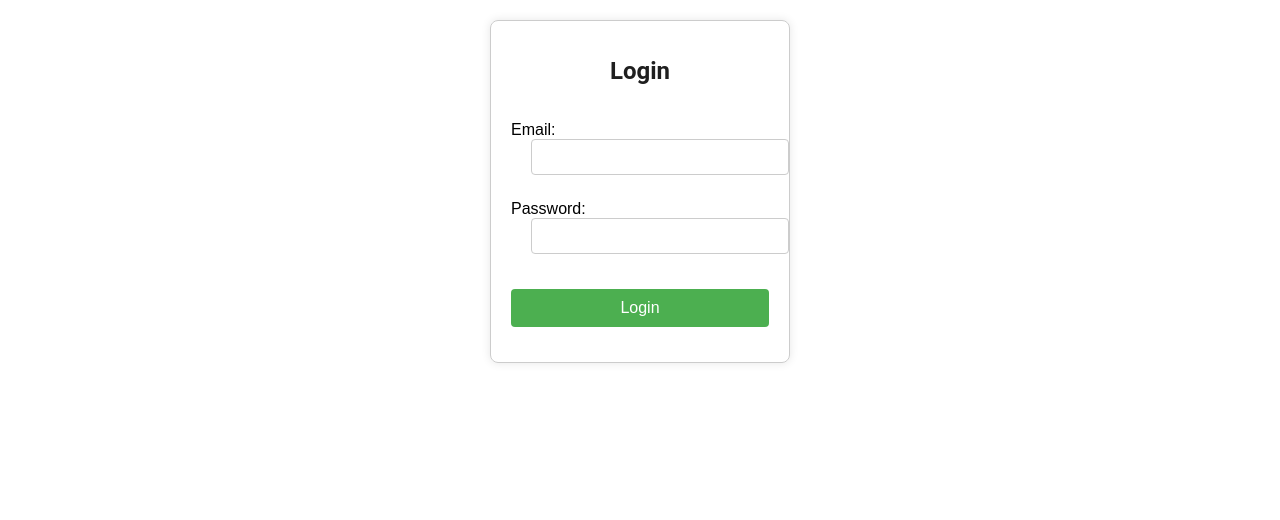
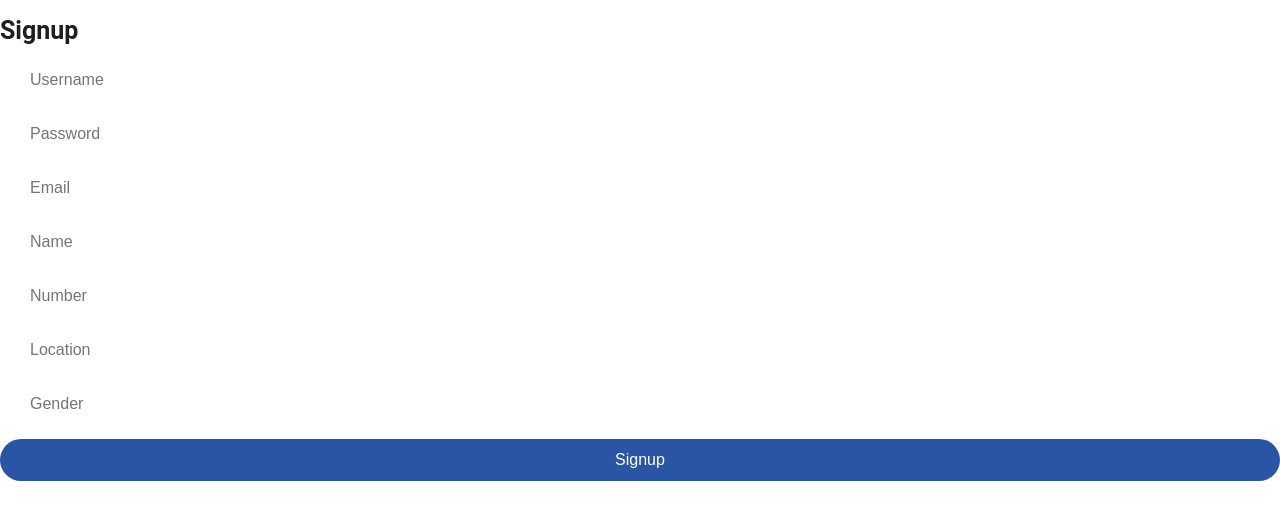
Before and after one commit to sujaypowar13/Bhaarat-Bus-V1, a React (Vite) app: page /signup in a window 1280 px wide. Shown: the top 520 px of the page. Built offline with nearby package versions, Linux system fonts and the light colour scheme.

Commit message:
sad frontend commit

```diff
--- a/src/App.jsx
+++ b/src/App.jsx
@@ -1,59 +1,23 @@
-/* eslint-disable no-unused-vars */
-import React from "react";
-import { BrowserRouter as Router, Route, Routes } from "react-router-dom";
-import Navbar from "./Components/Navbar/Navbar";
-import Login from "./Components/Login/Loginr";
-import Signup from "./Components/Login/Signup";
-import Home from "./Components/Home/Home";
-import MyAC from "./Components/Login/MyAccount";
-import { AuthProvider } from "../src/Components/Login/AuthContext";
-// import { BrowserRouter as Router, Route, Switch } from "react-router-dom";
-import Support from "./Components/Support/Support";
-import BookingForm from "./Components/BookingForm/BookingForm";
-import RegisterUserForm from "./Components/RegisterUserForm/RegisterUserForm";
-import BusReserve from "./Components/BusReserve/BusReserve";
-import SoonApp from "./Components/SoonApp/SoonApp";
-import Footer from "./Components/Footer/Footer";
-import Info from "./Components/Info/Info";
-import Test, { ConfirmationScreen } from "./Components/Test/Test";
-import UI from "./Components/UIX/UI";
-import SelectPlan from "./Components/SelectPlan/SelectPlan";
+import React from 'react';
+import { BrowserRouter as Router, Route, Routes } from 'react-router-dom'
+import Home from './Components/Home/Home';
+import Login from './Components/Login/Login';
+import Signup from './Components/Login/Signup';
+import Booking from './Components/BookingForm/BookingForm';
 
-const App = () => {
+function App() {
   return (
-    <AuthProvider>
-      <div>
-        {/* <Router>
-            <Route exact path="/profile" element={<ConfirmationScreen />} />
-        </Router> */}
-        {/* <Navbar />
-        <Home />
-        <Support />
-        <SoonApp />
-        <Footer /> */}
-         {/* <SelectPlan /> */}
+    <Router>
+      <div className="App">
         <Routes>
-        {/* <Route path="/" element={() => <h1>Home</h1>} /> */}
-        <Route path="/profile" element={<ConfirmationScreen />} />
-      </Routes>
-        <Login />
-        {/* <BusReserve /> */}
-        {/* <RegisterUserForm /> */}
-        {/* <Signup />
-        {/* {/*
-<Test />
-
-        <UI/>
-
-        <BookingForm />
-
-        <UserForm />
-        <Info />
-
-        <MyAC /> */}
+        <Route exact path="/" element={<Home/>} />
+          <Route exact path="/login" element={<Login/>} />
+          <Route exact path="/signup" element={<Signup/>} />
+          <Route exact path="/booking" element={<Booking/>} />
+        </Routes>
       </div>
-    </AuthProvider>
+    </Router>
   );
-};
+}
 
 export default App;
--- a/src/Components/Home/Home.jsx
+++ b/src/Components/Home/Home.jsx
@@ -3,9 +3,12 @@ import React from "react";
 //imported assets
 import video from "..//..//assets/vdo4.mp4";
 import bus from "..//../assets/bus4.png";
+import Navbar from '../Navbar/Navbar'
 
 const Home = () => {
   return (
+    <>
+    <Navbar/>
     <div className="home flex container">
       <div className="Section_Home">
         <div className="space">Bhaarat Bus</div>
@@ -23,6 +26,7 @@ const Home = () => {
         <img src={bus} className="plane" />
       </div>
     </div>
+    </>
   );
 };
 
--- a/src/Components/Login/Loginr.jsx
+++ /dev/null
@@ -1,64 +0,0 @@
-/* eslint-disable no-unused-vars */
-import React, { useState } from "react";
-import { useNavigate } from "react-router-dom";
-import { useAuth } from "./AuthContext";
-import axios from "axios";
-import "./LoginStyles.css";
-
-const Login = () => {
-  const { login } = useAuth();
-  const [user, setUser] = useState({})
-  console.log("🚀 ~ file: Loginr.jsx:11 ~ Login ~ user:", user)
-  const [email, setEmail] = useState("");
-  const [password, setPassword] = useState("");
-  const [loggedInUser, setLoggedInUser] = useState(false);
-
-  let navigate = useNavigate();
-
-  if (loggedInUser) {
-    navigate("/profile");
-  }
-  const handleLogin = async () => {
-    try {
-      const response = await axios.post("http://localhost:9000/api/login", {
-        email,
-        password,
-      });
-      setUser(response.data.data.user)
-      setLoggedInUser(response.data.success);
-    } catch (error) {
-      console.log("errrrrrrrrrr", error);
-    }
-    const user = { email, password };
-    login(user);
-  };
-
-  return (
-    <div className="login-container">
-      <h2 className="login-heading">Login</h2>
-      <label className="login-label">
-        Email:
-        <input
-          type="text"
-          value={email}
-          onChange={(e) => setEmail(e.target.value)}
-          className="login-input"
-        />
-      </label>
-      <label className="login-label">
-        Password:
-        <input
-          type="password"
-          value={password}
-          onChange={(e) => setPassword(e.target.value)}
-          className="login-input"
-        />
-      </label>
-      <button onClick={handleLogin} className="login-button">
-        Login
-      </button>
-    </div>
-  );
-};
-
-export default Login;
--- a/src/Components/Login/Signup.jsx
+++ b/src/Components/Login/Signup.jsx
@@ -1,58 +1,109 @@
-// eslint-disable-next-line no-unused-vars
-import React, { useState } from "react";
-import { useAuth } from "./AuthContext";
-import "./SignupStyles.css"; // Import the CSS file
+// // eslint-disable-next-line no-unused-vars
+// import React, { useState } from "react";
+// import { useAuth } from "./AuthContext";
+// import "./SignupStyles.css"; // Import the CSS file
+// import axios from 'axios';
+
+
+// const Signup = () => {
+//   const { login } = useAuth();
+//   const [username, setUsername] = useState("");
+//   const [password, setPassword] = useState("");
+
+//   const handleSignup = async () => {
+//     // Implement your signup logic here
+//     // For simplicity, we'll just set a mock user
+//     try {
+//       // Make a POST request to your API endpoint
+//       const response = await axios.post('http://localhost:5000/api/register', {username, password});
+
+//       // Handle the response (you can customize this based on your API)
+//       console.log('Response:', response.data);
+//       const user = { username: "user123" };
+//       login(user);
+//     } catch (error) {
+//       // Handle errors
+//       console.error('Error:', error.message);
+//     }
+//   };
+
+//   return (
+//     <div className="signup-container">
+//       <h2 className="signup-heading">Signup</h2>
+//       <label className="signup-label">
+//         Username:
+//         <input
+//           type="text"
+//           value={username}
+//           onChange={(e) => setUsername(e.target.value)}
+//           className="signup-input"
+//         />
+//       </label>
+//       <label className="signup-label">
+//         Password:
+//         <input
+//           type="password"
+//           value={password}
+//           onChange={(e) => setPassword(e.target.value)}
+//           className="signup-input"
+//         />
+//       </label>
+//       <button onClick={handleSignup} className="signup-button">
+//         Signup
+//       </button>
+//     </div>
+//   );
+// };
+
+// export default Signup;
+
+
+import React, { useState } from 'react';
 import axios from 'axios';
 
+function Signup() {
+  const [formData, setFormData] = useState({
+    username: '',
+    password: '',
+    email: '',
+    name: '',
+    number: '',
+    location: '',
+    gender: '',
+  });
 
-const Signup = () => {
-  const { login } = useAuth();
-  const [username, setUsername] = useState("");
-  const [password, setPassword] = useState("");
+  const handleChange = (e) => {
+    const { name, value } = e.target;
+    setFormData({ ...formData, [name]: value });
+  };
 
-  const handleSignup = async () => {
-    // Implement your signup logic here
-    // For simplicity, we'll just set a mock user
+  const handleSignup = async (e) => {
+    e.preventDefault();
     try {
-      // Make a POST request to your API endpoint
-      const response = await axios.post('http://localhost:9000/api/register', {username, password});
-
-      // Handle the response (you can customize this based on your API)
-      console.log('Response:', response.data);
-      const user = { username: "user123" };
-      login(user);
+      const response = await axios.post('http://localhost:9000/api/signup', formData);
+      // Handle successful signup (e.g., store token in local storage)
+      console.log('Signup successful', response.data);
     } catch (error) {
-      // Handle errors
-      console.error('Error:', error.message);
+      // Handle signup error
+      console.error('Signup failed', error);
     }
   };
 
   return (
-    <div className="signup-container">
-      <h2 className="signup-heading">Signup</h2>
-      <label className="signup-label">
-        Username:
-        <input
-          type="text"
-          value={username}
-          onChange={(e) => setUsername(e.target.value)}
-          className="signup-input"
-        />
-      </label>
-      <label className="signup-label">
-        Password:
-        <input
-          type="password"
-          value={password}
-          onChange={(e) => setPassword(e.target.value)}
-          className="signup-input"
-        />
-      </label>
-      <button onClick={handleSignup} className="signup-button">
-        Signup
-      </button>
+    <div>
+      <h2>Signup</h2>
+      <form onSubmit={handleSignup}>
+        <input type="text" name="username" placeholder="Username" value={formData.username} onChange={handleChange} />
+        <input type="password" name="password" placeholder="Password" value={formData.password} onChange={handleChange} />
+        <input type="email" name="email" placeholder="Email" value={formData.email} onChange={handleChange} />
+        <input type="text" name="name" placeholder="Name" value={formData.name} onChange={handleChange} />
+        <input type="text" name="number" placeholder="Number" value={formData.number} onChange={handleChange} />
+        <input type="text" name="location" placeholder="Location" value={formData.location} onChange={handleChange} />
+        <input type="text" name="gender" placeholder="Gender" value={formData.gender} onChange={handleChange} />
+        <button type="submit">Signup</button>
+      </form>
     </div>
   );
-};
+}
 
 export default Signup;
--- a/src/main.jsx
+++ b/src/main.jsx
@@ -1,12 +1,10 @@
 import React from "react";
 import ReactDOM from "react-dom/client";
-import {BrowserRouter as Router} from 'react-router-dom';
 import App from "./App.jsx";
 import "./main.scss";
 
 ReactDOM.createRoot(document.getElementById("root")).render(
   <React.StrictMode>
-    <Router>  <App /></Router>
-
+    <App />
   </React.StrictMode>
 );
--- a/src/main.scss
+++ b/src/main.scss
@@ -892,7 +892,7 @@ h2 {
         // gap: 0.7rem;
 
         .listItem {
-          // margin-right: 2rem;
+          margin-right: -1rem;
           padding: 0.5rem;
           font-size: 14px;
           cursor: pointer;
```
Also changed, not shown: src/Components/Navbar/Navbar.jsx (+9 -3 lines).
